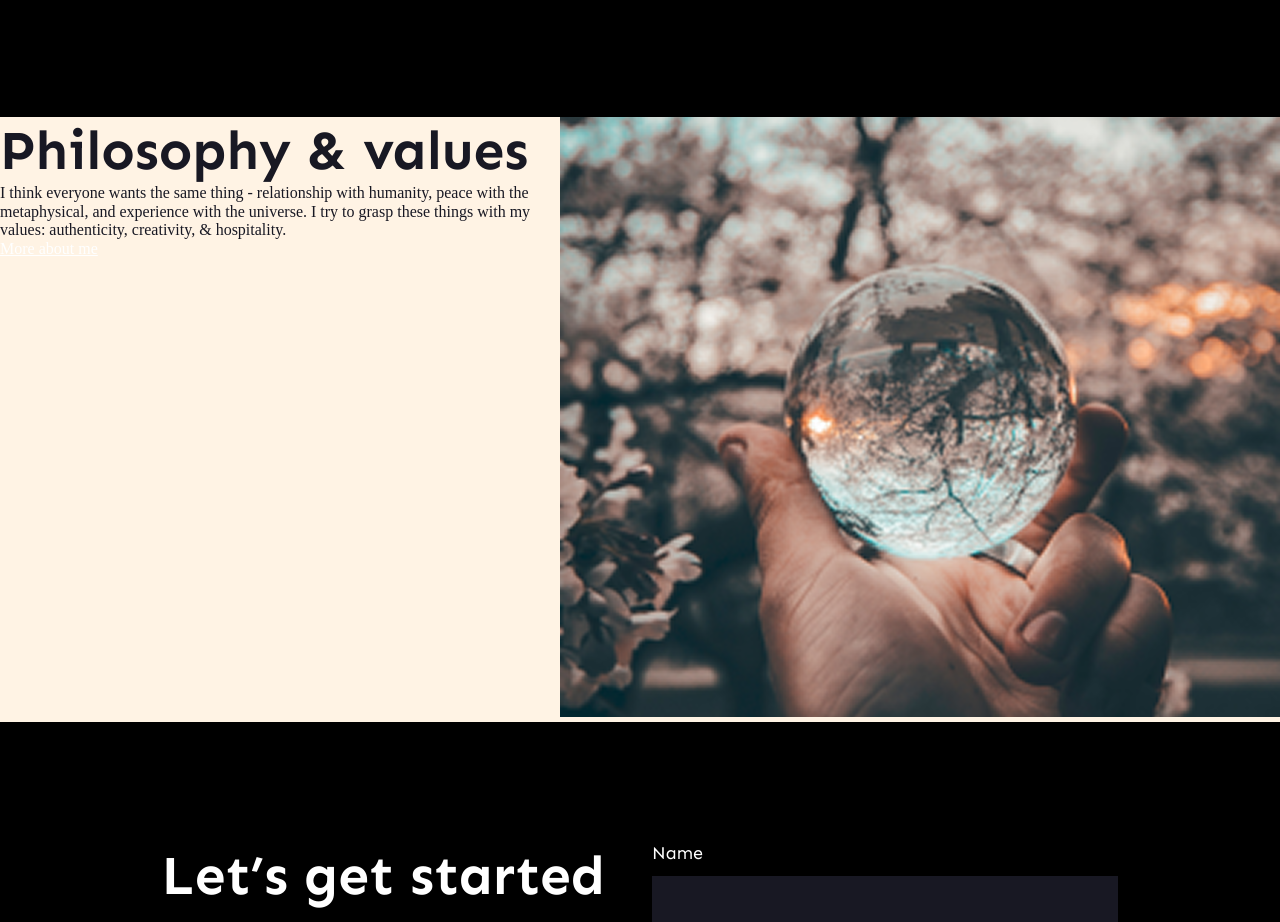
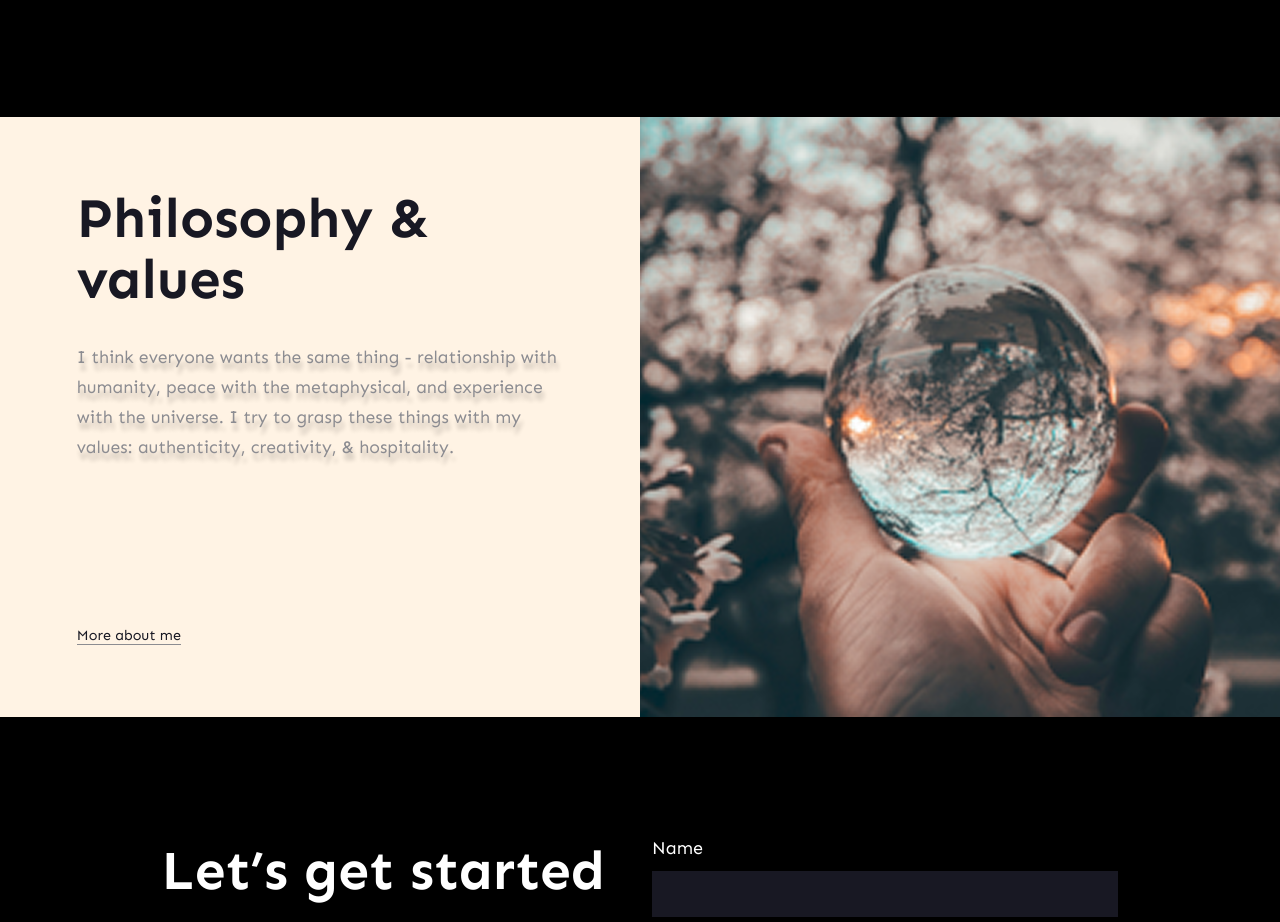
Before and after one commit to GIT01-byte/Robin-landing, a plain HTML site: page index.html in a window 1280 px wide. Shown: the part 1447-2369 px from the top of the page. Drawn offline with Linux system fonts and the light colour scheme.

Commit message:
Add philosophy section

```diff
--- a/css/styles.css
+++ b/css/styles.css
@@ -224,6 +224,8 @@ template {
   --typography-overline: 700 16px "Sen", sans-serif;
   --typography-button: 700 18px "Sen", sans-serif;
   --typography-mobile-heading: 700 32px "Sen", sans-serif;
+
+  --font-family-default: "Sen", sans-serif;
 
   --border-radius: 30px;
   --border: 1px solid var(--color-light-gray);
@@ -471,17 +473,64 @@ h6 {
   padding-left: 0px;
   padding-right: 0px;
   padding-block: 0px;
+  display: grid;
+  grid-template-columns: repeat(2, 1fr);
+  min-height: 600px;
+  width: 100%;
 }
 
-.philosophy-grid {
+.philosophy-content {
   display: flex;
+  flex-direction: column;
+  justify-content: center;
+  padding: 10% 12%;
+}
+
+.philosophy-title {
+  font-size: clamp(2rem, 5vw, 3.5rem);
+  font-family: var(--font-family-default);
+  line-height: 1.1;
+  font-weight: 700;
+  color: var(--color-level-1);
+  margin-bottom: 2rem;
+}
+
+.philosophy-description {
+  font-size: 1.1rem;
+  font-family: var(--font-family-default);
+  line-height: 1.7;
+  font-weight: 400;
+  text-shadow: 2px 7px 4px rgba(0,0,0,0.24);
+  color: var(--color-dark-grey);
+  margin-bottom: 10rem;
+}
+
+.philosophy-link {
+  text-decoration: none;
+  font-size: 0.9rem;
+  font-family: var(--font-family-default);
+  line-height: 1.7;
+  font-weight: 400;
+  color: var(--color-level-1);
+}
+
+.philosophy-link span {
+  border-bottom: 1px solid var(--color-dark-grey);
+}
+
+.philosophy-image-container {
+  width: 100%;
+  height: 100%;
+  overflow: hidden;
 }
 
 .philosophy-img {
+  display: block;
   width: 100%;
   height: 100%;
-  justify-self: end;
+  object-fit: cover;
 }
+
 
 /* Секция Feedback */
 .feedback-section.container {
@@ -530,6 +579,7 @@ h6 {
   border: none;
   margin-top: 12px;
   padding: 12px;
+  resize: none;
 }
 
 .feedback-form .submit-btn {
@@ -586,6 +636,16 @@ h6 {
   .experience-title {
     width: 100%;
   }
+
+  /* Philosophy */
+  .philosophy-content {
+    padding: 12% 6%;
+  }
+
+  .philosophy-description {
+    margin-bottom: 4rem;
+  }
+
 
   /* Feedback */
   .feedback-content {
@@ -659,6 +719,20 @@ h6 {
     margin-bottom: 16px;
   }
 
+  /* Philospohy */
+ .philosophy-section.container {
+    grid-template-columns: 1fr;
+  }
+
+  .philosophy-content {
+    order: 1;
+  }
+
+  .philosophy-image-container {
+    order: 2;
+    height: 400px;
+  }
+
   /* Feedback */
   .feedback-info,
   .feedback-form {
--- a/index.html
+++ b/index.html
@@ -104,20 +104,18 @@
             </div>
         </section>
         <section class="philosophy-section container">
-            <div class="philosophy-grid">
-                <div class="philosophy-content">
-                    <div class="philosophy-text">
-                        <h2 class="philosophy-title">Philosophy & values</h2>
-                        <span class="philosophy-description">I think everyone wants the same thing - relationship with humanity, peace with the metaphysical, and experience with the universe. I try to grasp these things with my values: authenticity, creativity, & hospitality.</span>
-                    </div>
-                    <a href="" class="philosophy-href">More about me</a>
-                </div>
-                <!-- Сделать адаптивнее, объединить + flex и grid -->
-                <picture class="philosophy-image">
-                    <source media="(max-width: 700px)" srcset="./img/360/philo.png">
-                    <source media="(max-width: 1199px)" srcset="./img/768/philo.png">
-                    <img src="./img/1440/philo.png" alt="Close-up of a hand holding a lensball reflecting upside-down trees and a sunset.">
-                </picture>
+            <div class="philosophy-content">
+                <h2 class="philosophy-title">Philosophy & values</h2>
+                <span class="philosophy-description">I think everyone wants the same thing - relationship with humanity, peace with the metaphysical, and experience with the universe. I try to grasp these things with my values: authenticity, creativity, & hospitality.</span>
+                <a href="" class="philosophy-link">
+                    <span>More about me</span>
+                </a>
+            </div>
+            <div class="philosophy-image-container">
+                <img src="./img/1440/philo.png"
+                class="philosophy-img"
+                alt="Close-up of a hand holding a lensball reflecting upside-down trees and a sunset."
+                >
             </div>
         </section>
         <section class="feedback-section container">
--- /dev/null
+++ b/temp/style.css
@@ -0,0 +1,106 @@
+:root {
+ --bg-color: #f3e9dc;
+ --text-color: #1a1a1a;
+ --font-main: 'Inter', sans-serif;
+}
+
+* {
+ margin: 0;
+ padding: 0;
+ box-sizing: border-box;
+}
+
+body {
+ font-family: var(--font-main);
+ background-color: #fff;
+}
+
+.philosophy {
+ display: grid;
+ grid-template-columns: 1fr 1fr;
+ min-height: 600px;
+ width: 100%;
+}
+
+.philosophy__content {
+ background-color: var(--bg-color);
+ display: flex;
+ flex-direction: column;
+ justify-content: center;
+ padding: 10% 12%;
+}
+
+.philosophy__title {
+ font-size: clamp(2rem, 5vw, 3.5rem);
+ line-height: 1.1;
+ margin-bottom: 2rem;
+ color: var(--text-color);
+ font-weight: 700;
+}
+
+.philosophy__text {
+ font-size: 1.1rem;
+ line-height: 1.6;
+ color: rgba(26, 26, 26, 0.8);
+ margin-bottom: 3rem;
+ max-width: 450px;
+}
+
+.philosophy__link {
+ color: var(--text-color);
+ text-decoration: none;
+ font-weight: 600;
+ font-size: 0.9rem;
+ border-bottom: 1px solid var(--text-color);
+ align-self: flex-start;
+ transition: opacity 0.3s ease;
+}
+
+.philosophy__link:hover {
+ opacity: 0.6;
+}
+
+.philosophy__image-container {
+ width: 100%;
+ height: 100%;
+ overflow: hidden;
+}
+
+.philosophy__image {
+ width: 100%;
+ height: 100%;
+ object-fit: cover;
+ display: block;
+}
+
+/* Адаптив для планшетов */
+@media (max-width: 1024px) {
+ .philosophy__content {
+ padding: 8% 6%;
+ }
+}
+
+/* Адаптив для мобильных устройств */
+@media (max-width: 768px) {
+ .philosophy {
+ grid-template-columns: 1fr;
+ }
+
+ .philosophy__content {
+ order: 1;
+ padding: 60px 24px;
+ }
+
+ .philosophy__image-container {
+ order: 2;
+ height: 400px;
+ }
+
+ .philosophy__title {
+ margin-bottom: 1.5rem;
+ }
+
+ .philosophy__text {
+ margin-bottom: 2rem;
+ }
+}
```
Also changed, not shown: temp/index.html (added, +27 -0 lines).
